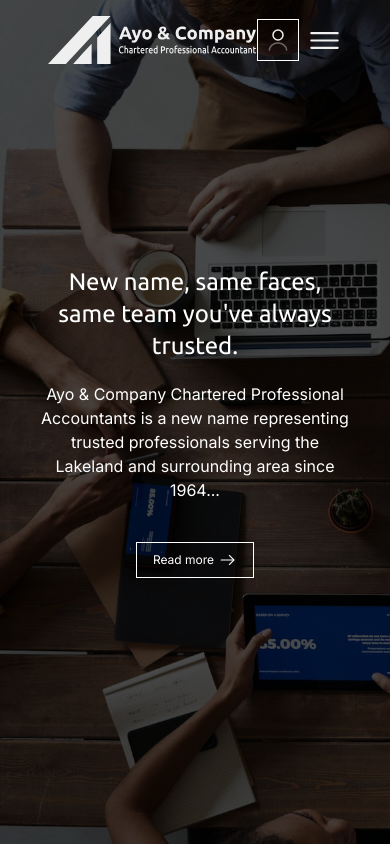
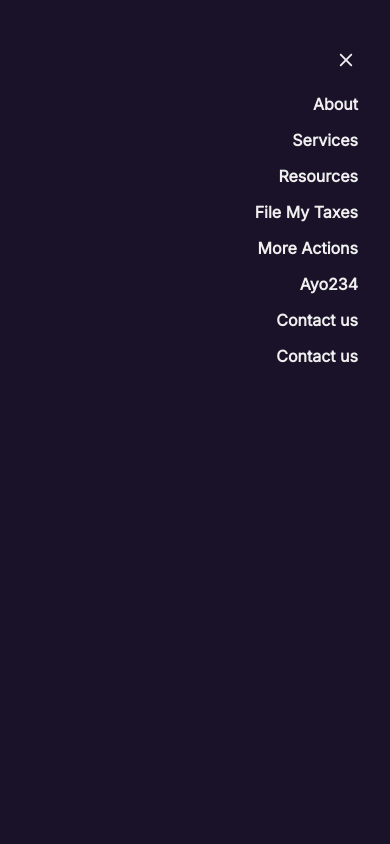
Before and after one commit to AyoCpa/Ayo-cpa-new, a Next.js app: page / in a window 390 px wide. Both pictures are taken after a click on the element 324 px from the left and 40 px from the top of the page. Shown: the top 844 px of the page. Built offline with nearby package versions, Linux system fonts and the light colour scheme.

Commit message:
new fixes

```diff
--- /dev/null
+++ b/components/Nav/MobileNav.tsx
@@ -0,0 +1,31 @@
+import React from "react";
+import x_ from "@/public/ASSETS/ICONS/mobileXButton.svg"
+import Image from "next/image"
+import { useDispatch } from "react-redux";
+import { inter } from "@/utils/fonts";
+import { closeMobileNav } from "@/redux/reducers/mobileNavReducer";
+
+export const MobileNav = () => {
+  const dispatch = useDispatch()
+  return (
+    <div className="lg:hidden fixed top-0 w-full bg-[#1A1229] z-20 min-h-screen">
+      <div className="flex justify-end px-8 py-10 flex-col items-end">
+        <div className="py-2 cursor-pointer" onClick={() => {
+          dispatch(closeMobileNav())
+        }}>
+          <Image src={x_} alt="" />
+        </div>
+        <div>
+          <p className={`${inter.variable} text-right mt-3 font-inter text-[#EFEFEF] font-semibold`}>About</p>
+          <p className={`${inter.variable} text-right mt-3 font-inter text-[#EFEFEF] font-semibold`}>Services</p>
+          <p className={`${inter.variable} text-right mt-3 font-inter text-[#EFEFEF] font-semibold`}>Resources</p>
+          <p className={`${inter.variable} text-right mt-3 font-inter text-[#EFEFEF] font-semibold`}>File My Taxes</p>
+          <p className={`${inter.variable} text-right mt-3 font-inter text-[#EFEFEF] font-semibold`}>More Actions</p>
+          <p className={`${inter.variable} text-right mt-3 font-inter text-[#EFEFEF] font-semibold`}>Ayo234</p>
+          <p className={`${inter.variable} text-right mt-3 font-inter text-[#EFEFEF] font-semibold`}>Contact us</p>
+          <p className={`${inter.variable} text-right mt-3 font-inter text-[#EFEFEF] font-semibold`}>Contact us</p>
+        </div>
+      </div>
+    </div>
+  );
+};
--- a/components/Nav/Navbar.tsx
+++ b/components/Nav/Navbar.tsx
@@ -11,7 +11,12 @@ import hamburgerWhite from "@/public/ASSETS/ICONS/hamburger-white.svg";
 import hamburgerBlack from "@/public/ASSETS/ICONS/hamburger-black.svg";
 import underline from "@/public/ASSETS/ICONS/underline.svg";
 import { useRouter } from "next/router";
+import { useDispatch, useSelector } from "react-redux";
+
 import Link from "next/link";
+import { MobileNav } from "./MobileNav";
+import { RootState } from "@/redux/store";
+import { showMobileNav } from "@/redux/reducers/mobileNavReducer";
 
 type NavBarProps = {
   authScreen?: boolean;
@@ -24,13 +29,21 @@ const Navbar = ({ authScreen = false, currentPage }: NavBarProps) => {
   const isLoggedIn = false;
   const [scrollPos, setScrollPos] = useState(0);
   const [showMoreAction, setShowMoreAction] = useState(false);
+  const { mobileNavActive } = useSelector(
+    (state: RootState) => state.mobileNavReducer
+  );
   useEffect(() => {
     window.addEventListener("scroll", () => {
       setScrollPos(window.scrollY);
     });
   }, []);
 
+  const dispatch = useDispatch();
+
   return (
+    <>
+      {mobileNavActive && <MobileNav />}
+
       <div
         className={`${
           inter.variable
@@ -43,7 +56,10 @@ const Navbar = ({ authScreen = false, currentPage }: NavBarProps) => {
         } ${!authScreen ? "px-12" : "px-40"}  py-4 text-white items-center`}
       >
         <div className="">
-        <Image src={scrollPos > 10 ? logoColored : logo} alt="ayocpa's logo" />
+          <Image
+            src={scrollPos > 10 ? logoColored : logo}
+            alt="ayocpa's logo"
+          />
         </div>
         {!authScreen && (
           <div
@@ -235,7 +251,12 @@ const Navbar = ({ authScreen = false, currentPage }: NavBarProps) => {
             </div>
           )}
 
-        <div className="ml-2 xl:hidden cursor-pointer">
+          <div
+            className="ml-2 xl:hidden cursor-pointer"
+            onClick={() => {
+              dispatch(showMobileNav());
+            }}
+          >
             <Image
               src={scrollPos > 10 ? hamburgerBlack : hamburgerWhite}
               alt="hamburger"
@@ -245,6 +266,7 @@ const Navbar = ({ authScreen = false, currentPage }: NavBarProps) => {
           </div>
         </div>
       </div>
+    </>
   );
 };
 
--- a/package.json
+++ b/package.json
@@ -15,6 +15,7 @@
     "@next-auth/prisma-adapter": "^1.0.5",
     "@next/font": "13.1.6",
     "@prisma/client": "^4.10.1",
+    "@reduxjs/toolkit": "^1.9.4",
     "@sendgrid/mail": "^7.7.0",
     "@supabase/supabase-js": "^2.8.0",
     "@types/node": "18.11.19",
@@ -31,6 +32,7 @@
     "next-auth": "^4.19.2",
     "react": "18.2.0",
     "react-dom": "18.2.0",
+    "react-redux": "^8.0.5",
     "typescript": "4.9.5",
     "uuid": "^9.0.0"
   },
--- a/pages/_app.tsx
+++ b/pages/_app.tsx
@@ -1,7 +1,13 @@
-import '@/styles/globals.css'
-import type { AppProps } from 'next/app'
+import "@/styles/globals.css";
+import type { AppProps } from "next/app";
 import "antd/dist/antd";
+import store from "@/redux/store";
+import { Provider } from "react-redux";
 
 export default function App({ Component, pageProps }: AppProps) {
-  return <Component {...pageProps} />
+  return (
+    <Provider store={store}>
+      <Component {...pageProps} />
+    </Provider>
+  );
 }
--- /dev/null
+++ b/redux/reducers/mobileNavReducer.ts
@@ -0,0 +1,21 @@
+import { createSlice } from "@reduxjs/toolkit";
+
+const mobileNavReducer = createSlice({
+    name:"mobile_nav_reducer",
+    initialState: {
+        mobileNavActive: false
+    },
+    reducers: {
+        closeMobileNav(state){
+            state.mobileNavActive = false;
+        },
+        showMobileNav(state){
+            state.mobileNavActive = true;
+        }
+
+    }
+})
+
+export default mobileNavReducer.reducer;
+
+export const {closeMobileNav , showMobileNav} = mobileNavReducer.actions;
--- /dev/null
+++ b/redux/store.ts
@@ -0,0 +1,15 @@
+import { configureStore } from "@reduxjs/toolkit";
+import mobileNavReducer from "./reducers/mobileNavReducer"
+
+const store = configureStore({
+  reducer: {
+    mobileNavReducer
+  },
+});
+
+export default store
+
+// Infer the `RootState` and `AppDispatch` types from the store itself
+export type RootState = ReturnType<typeof store.getState>;
+// Inferred type: {posts: PostsState, comments: CommentsState, users: UsersState}
+export type AppDispatch = typeof store.dispatch;
```
Also changed, not shown: public/ASSETS/ICONS/mobileXButton.svg (added), 1 other file (tests, documents, lock files or other folders). Lines whose indentation alone changed are shown as unchanged.
